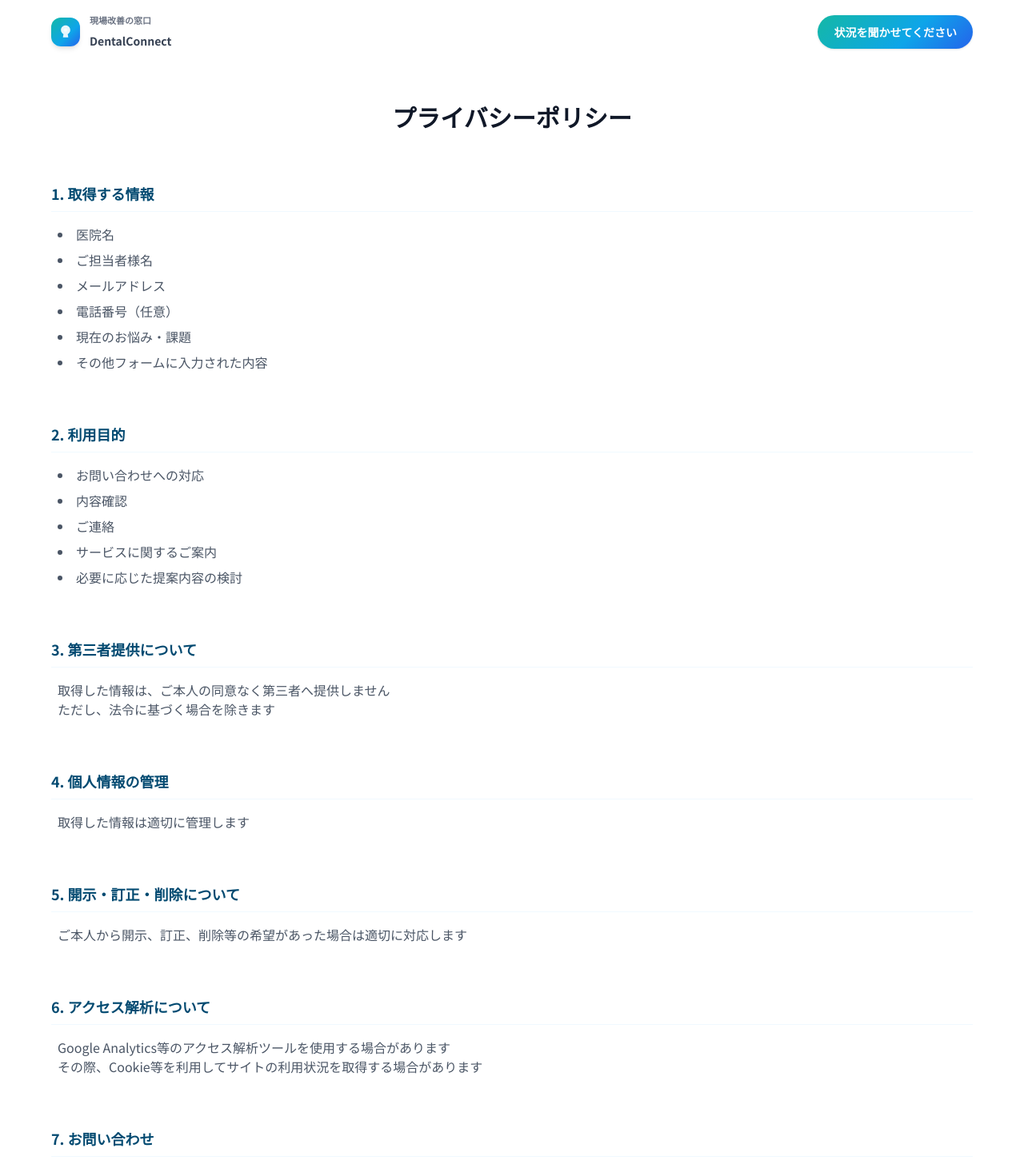
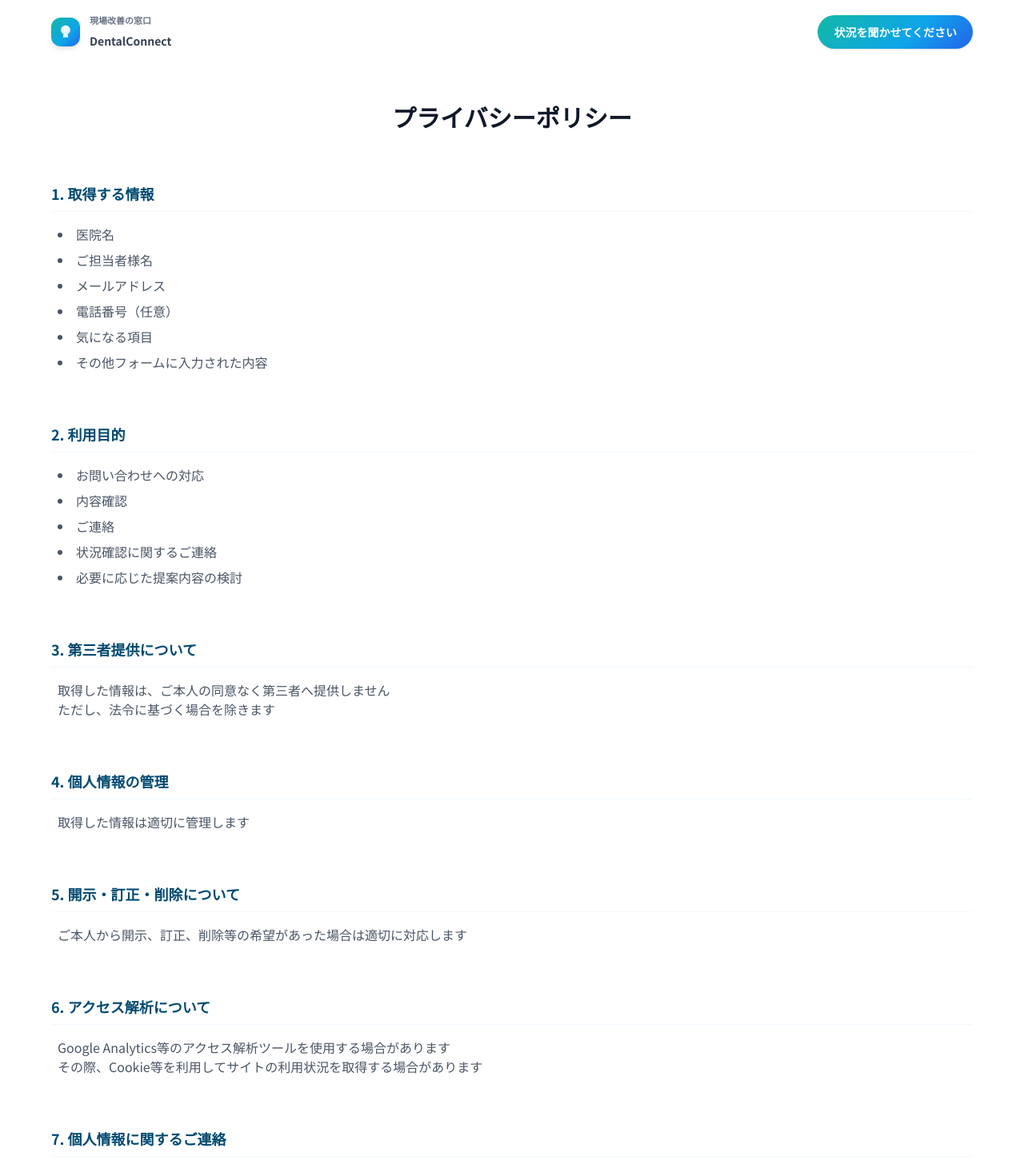
Before and after one commit to uw1g48h31wj4xxa33ffa-eng/reserve-pro-dashboard, a Next.js app in the folder LP/dental-lp/: page /privacy in a window 1280 px wide. Shown: the top 1466 px of the page at 80% size. Built offline with nearby package versions, Linux system fonts and the light colour scheme.

Commit message:
Final text tweaks to privacy and contact submitted state

```diff
--- a/LP/dental-lp/app/privacy/page.tsx
+++ b/LP/dental-lp/app/privacy/page.tsx
@@ -26,7 +26,7 @@ export default function PrivacyPage() {
               <li>ご担当者様名</li>
               <li>メールアドレス</li>
               <li>電話番号（任意）</li>
-              <li>現在のお悩み・課題</li>
+              <li>気になる項目</li>
               <li>その他フォームに入力された内容</li>
             </ul>
           </section>
@@ -37,7 +37,7 @@ export default function PrivacyPage() {
               <li>お問い合わせへの対応</li>
               <li>内容確認</li>
               <li>ご連絡</li>
-              <li>サービスに関するご案内</li>
+              <li>状況確認に関するご連絡</li>
               <li>必要に応じた提案内容の検討</li>
             </ul>
           </section>
@@ -73,7 +73,7 @@ export default function PrivacyPage() {
           </section>
 
           <section className="space-y-4">
-            <h2 className="text-lg font-bold text-sky-900 border-b border-sky-50 pb-2">7. お問い合わせ</h2>
+            <h2 className="text-lg font-bold text-sky-900 border-b border-sky-50 pb-2">7. 個人情報に関するご連絡</h2>
             <p className="text-sm md:text-base text-gray-600 pl-2">
               個人情報の取り扱いに関するお問い合わせは、<br />
               現状共有フォームまたは指定の連絡方法より受け付けます
--- a/LP/dental-lp/components/sections/contact.tsx
+++ b/LP/dental-lp/components/sections/contact.tsx
@@ -101,15 +101,13 @@ export function ContactSection() {
                 ご共有ありがとうございます
               </h3>
               <div className="space-y-10 text-gray-600 leading-loose tracking-wide text-sm md:text-base">
-                <p>いただいた内容を確認いたします</p>
                 <p>
-                  まずは内容を拝読しながら、<br />
+                  いただいた内容を確認し、<br />
                   状況を整理した上でご連絡いたします
                 </p>
                 <p>
                   少々お時間をいただく場合がございますが、<br />
-                  順次確認しておりますので<br />
-                  お待ちいただけますと幸いです
+                  順次確認しております
                 </p>
                 <div className="pt-8 text-xs text-gray-400 leading-relaxed border-t border-gray-100">
                   <p>内容によっては、ご希望に添えない場合がございます</p>
```
